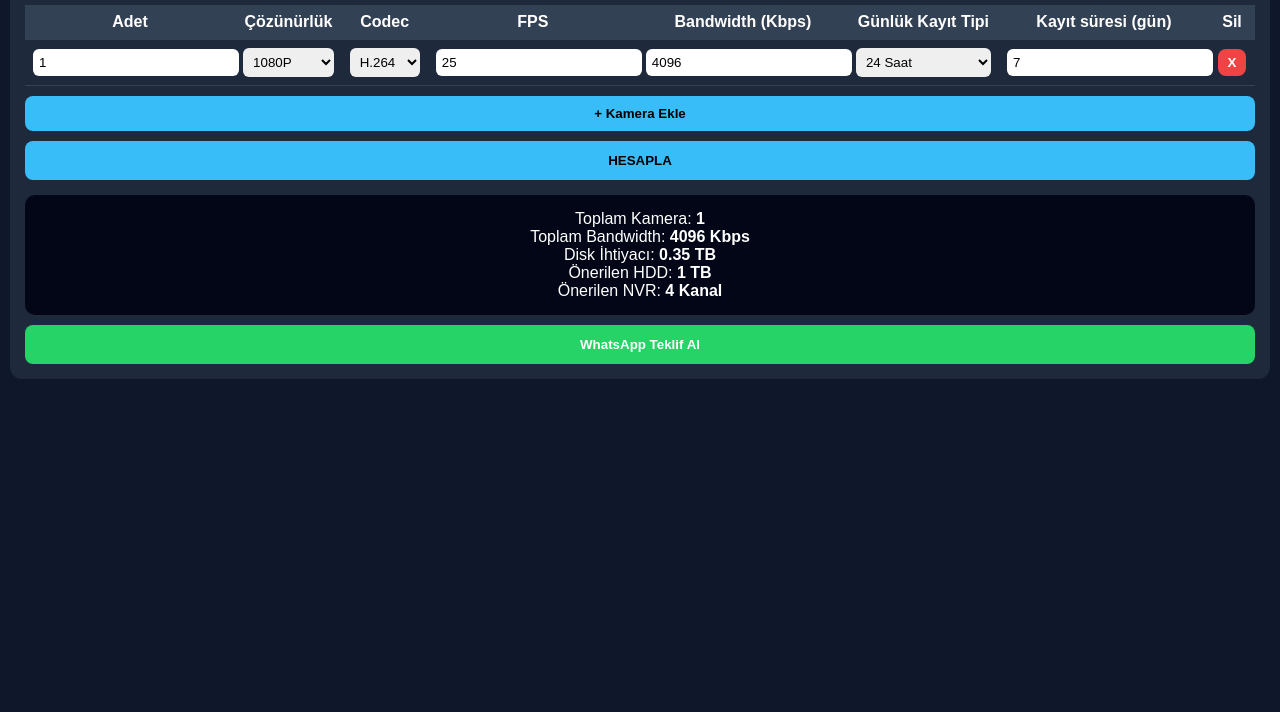
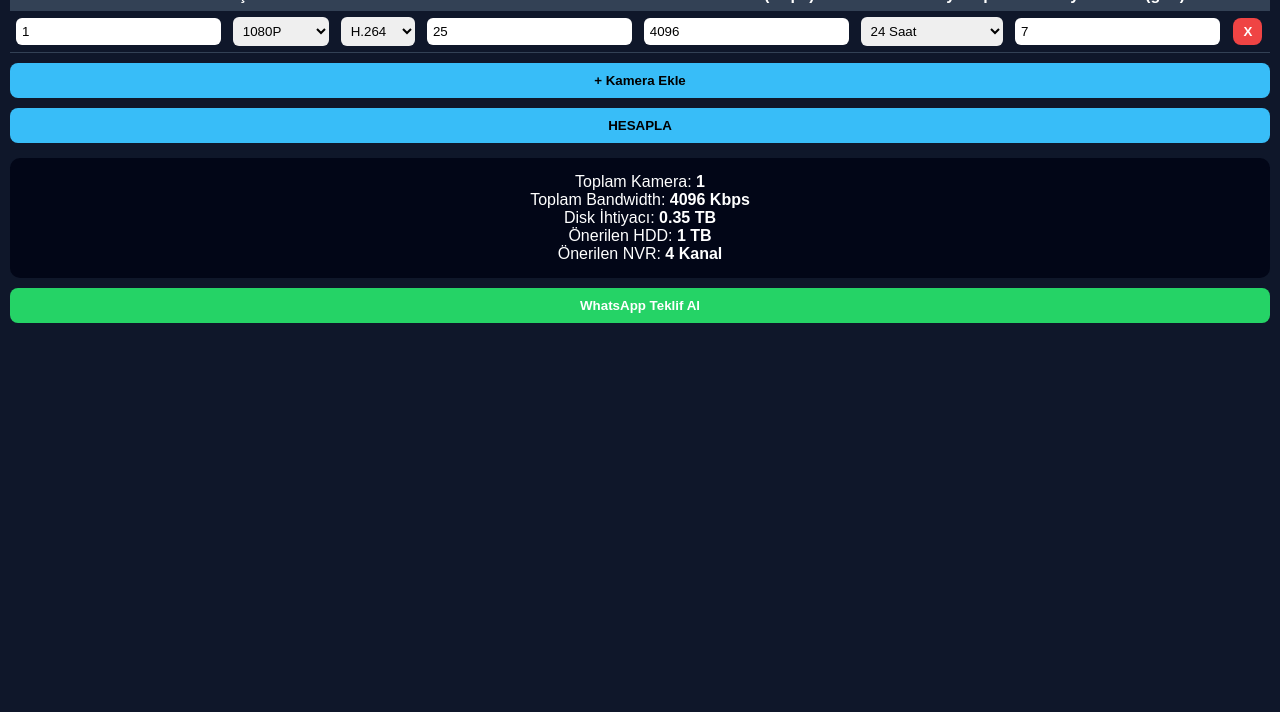
Before and after one commit to bilisimargus/kamera-disk-hesaplama, a plain HTML site: page index.html in a window 1280 px wide. Shown: the part 88-800 px from the top of the page. Drawn offline with Linux system fonts and the light colour scheme.

Commit message:
Update index.html

```diff
--- a/index.html
+++ b/index.html
@@ -6,30 +6,27 @@
 <title>Kamera Hesaplama</title>
 
 <style>
-body { font-family: Arial; background:#0f172a; color:#fff; margin:0; padding:10px; }
-.container { max-width:100%; margin:auto; background:#1e293b; padding:15px; border-radius:12px; }
-h2 { text-align:center; color:#38bdf8; }
+html, body { margin:0; padding:0; width:100%; height:100%; font-family: Arial; background:#0f172a; color:#fff; }
+.container { width:100%; max-width:100%; margin:0 auto; padding:10px; border-radius:12px; box-sizing:border-box; }
+h2 { text-align:center; color:#38bdf8; margin-bottom:10px; }
 
-.table-wrapper { overflow-x:auto; width: 100%;}
-
-table { width:100%; min-width:800px; border-collapse: collapse; }
-th, td { padding:8px; text-align:center; border-bottom:1px solid #334155; }
+.table-wrapper { width:100%; overflow-x:auto; }
+table { width:100%; border-collapse: collapse; min-width:800px; }
+th, td { padding:6px; text-align:center; border-bottom:1px solid #334155; }
 th { background:#334155; }
-
-input, select { width:100%; padding:6px; border-radius:6px; border:none; }
+input, select { width:100%; padding:6px; border-radius:6px; border:none; box-sizing:border-box; }
 
 button { border:none; border-radius:8px; cursor:pointer; font-weight:bold; }
-.add-btn { background:#38bdf8; color:#000; width:100%; padding:10px; margin-top:10px; }
-.calc-btn { background:#38bdf8; color:#000; width:100%; padding:12px; margin-top:10px; }
+.add-btn, .calc-btn, .wa-btn { width:100%; padding:10px; margin-top:10px; }
+.add-btn, .calc-btn { background:#38bdf8; color:#000; }
+.wa-btn { background:#25d366; color:#fff; }
 .del-btn { background:#ef4444; color:#fff; padding:6px 10px; }
-.wa-btn { background:#25d366; color:#fff; width:100%; padding:12px; margin-top:10px; }
 
-.result { margin-top:15px; padding:15px; background:#020617; border-radius:10px; text-align:center; }
+.result { margin-top:15px; padding:15px; background:#020617; border-radius:10px; text-align:center; word-wrap: break-word; }
 </style>
 </head>
 
 <body>
-
 <div class="container">
 <h2>Kamera Disk Hesaplama</h2>
 
@@ -56,7 +53,6 @@ button { border:none; border-radius:8px; cursor:pointer; font-weight:bold; }
 
 <div class="result" id="sonuc"></div>
 <button class="wa-btn" onclick="gonder()">WhatsApp Teklif Al</button>
-
 </div>
 
 <script>
@@ -74,20 +70,19 @@ const bitrateTable = {
 };
 
 function getFpsFactor(fps){
-  if(fps >= 25) return 1;
-  if(fps >= 20) return 0.85;
-  if(fps >= 15) return 0.75;
-  if(fps >= 12) return 0.65;
-  if(fps >= 10) return 0.60;
-  if(fps >= 8) return 0.55;
-  if(fps >= 5) return 0.45;
-  return 0.40;
+  if(fps>=25) return 1;
+  if(fps>=20) return 0.85;
+  if(fps>=15) return 0.75;
+  if(fps>=12) return 0.65;
+  if(fps>=10) return 0.6;
+  if(fps>=8) return 0.55;
+  if(fps>=5) return 0.45;
+  return 0.4;
 }
 
 function addRow(){
   let table=document.querySelector("#camTable tbody");
   let row=table.insertRow();
-
   row.innerHTML=`
   <td><input type="number" value="1" min="1" onchange="hesapla()"></td>
   <td>
@@ -121,39 +116,30 @@ function addRow(){
   <td><input type="number" value="7" min="1" onchange="hesapla()"></td>
   <td><button class="del-btn" onclick="delRow(this)">X</button></td>
   `;
-
   updateBandwidth(row);
 }
 
-function delRow(btn){
-  btn.closest("tr").remove();
-  hesapla();
-}
+function delRow(btn){ btn.closest("tr").remove(); hesapla(); }
 
 function updateBandwidth(elem){
   let row = elem.tagName === "TR" ? elem : elem.closest("tr");
-
   let res=row.cells[1].querySelector("select").value;
   let codec=row.cells[2].querySelector("select").value;
   let fps=parseInt(row.cells[3].querySelector("input").value);
   let bwInput=row.cells[4].querySelector("input");
 
   let base=bitrateTable[res];
-  let factor = getFpsFactor(fps);
-  let bw = base * factor;
+  let factor=getFpsFactor(fps);
+  let bw=base*factor;
+  if(codec=="H.265") bw*=0.5;
 
-  if(codec=="H.265") bw *= 0.5;
-
-  bwInput.value = Math.round(bw);
-
+  bwInput.value=Math.round(bw);
   hesapla();
 }
 
 function hesapla(){
   let rows=document.querySelectorAll("#camTable tbody tr");
-  let totalTB=0;
-  let totalBW=0;
-  let totalCam=0;
+  let totalTB=0; let totalBW=0; let totalCam=0;
 
   rows.forEach(row=>{
     let adet=parseInt(row.cells[0].querySelector("input").value);
@@ -161,27 +147,19 @@ function hesapla(){
     let day=parseFloat(row.cells[6].querySelector("input").value);
     let type=parseFloat(row.cells[5].querySelector("select").value);
     let codec=row.cells[2].querySelector("select").value;
-
     totalBW+=bw*adet;
     totalCam+=adet;
 
-    let tb = (bw*1000*86400*day*type*adet)/8/1024/1024/1024/1024;
-
-    // Dahua katsayı
-    let factor = (codec=="H.265") ? 1.15 : 1.25;
-    tb *= factor;
-
+    let tb=(bw*1000*86400*day*type*adet)/8/1024/1024/1024/1024;
+    tb *= (codec=="H.265")?1.15:1.25;
     totalTB+=tb;
   });
 
-  // HDD önerisi
-  const disks = [1,2,4,6,8,10,12];
-  let hdd = disks.find(d => d >= totalTB) || 12;
+  const disks=[1,2,4,6,8,10,12];
+  let hdd=disks.find(d=>d>=totalTB)||12;
+  let nvr=totalCam<=4?4:totalCam<=8?8:totalCam<=16?16:32;
 
-  // NVR önerisi
-  let nvr = totalCam <=4 ? 4 : totalCam <=8 ? 8 : totalCam <=16 ? 16 : 32;
-
-  document.getElementById("sonuc").innerHTML =
+  document.getElementById("sonuc").innerHTML=
     `Toplam Kamera: <b>${totalCam}</b><br>
      Toplam Bandwidth: <b>${totalBW.toFixed(0)} Kbps</b><br>
      Disk İhtiyacı: <b>${totalTB.toFixed(2)} TB</b><br>
@@ -191,21 +169,16 @@ function hesapla(){
 
 function gonder(){
   let rows=document.querySelectorAll("#camTable tbody tr");
-  let totalCam=0;
-  let resList=[];
-
+  let totalCam=0; let resList=[];
   rows.forEach(row=>{
     let adet=parseInt(row.cells[0].querySelector("input").value);
     let res=row.cells[1].querySelector("select").value;
     totalCam+=adet;
     resList.push(`${adet} adet ${res}`);
   });
-
   let sonucText=document.getElementById("sonuc").innerText;
-
-  let msg=`Merhaba,%0A${resList.join(", ")} kamera için%0A` +
+  let msg=`Merhaba,%0A${resList.join(", ")} kamera için%0A`+
           `${sonucText.replace(/\n/g,"%0A")}%0Ateklif istiyorum.`;
-
   window.open("https://wa.me/905317913358?text="+msg);
 }
 
```
